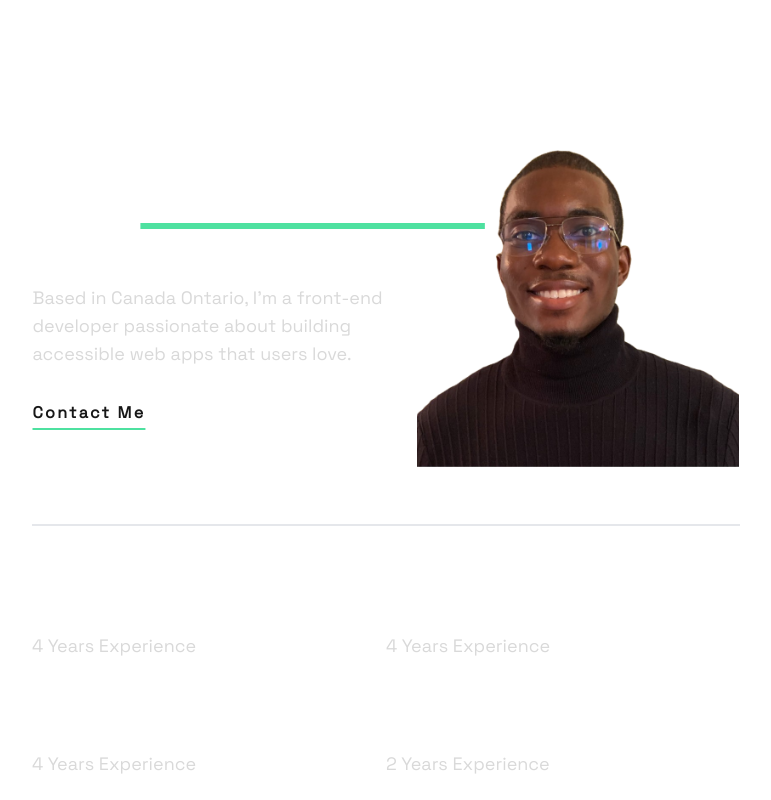
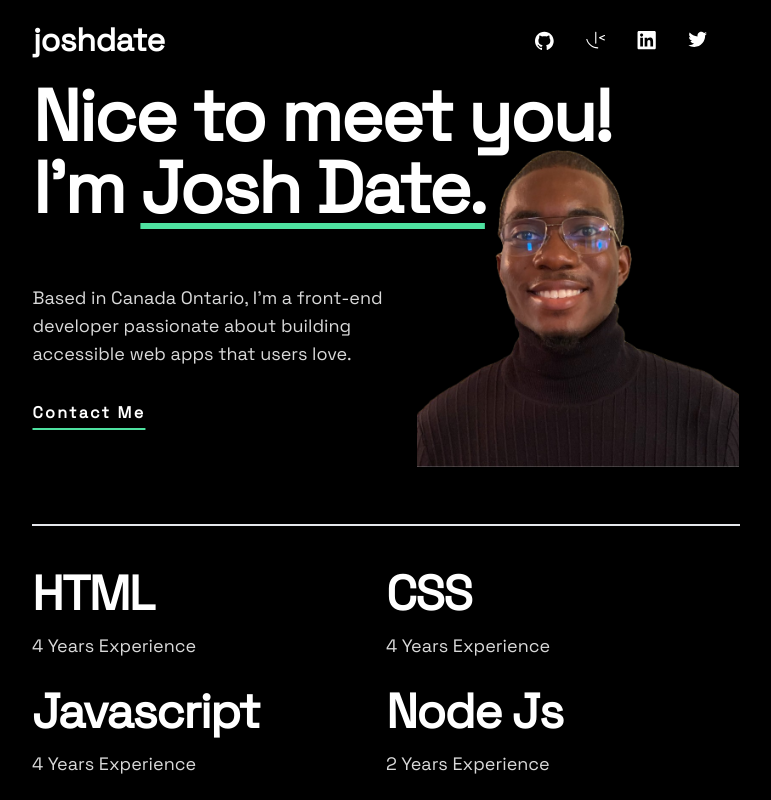
Before and after one commit to Josh-D18/portfolio-site, a Next.js app: page / in a window 1280 px wide. Shown: the top 800 px of the page, without its empty margins (254-1025 px from the left). Built offline with nearby package versions, Linux system fonts and the light colour scheme.

Commit message:
fixed background color issue

```diff
--- a/src/app/globals.css
+++ b/src/app/globals.css
@@ -21,7 +21,7 @@
 }
 
 body {
-  color: var(--foreground);
-  background: var(--background);
+  color: #ffffff;
+  background: black;
   font-family: "Space Grotesk", sans-serif;
 }
```
